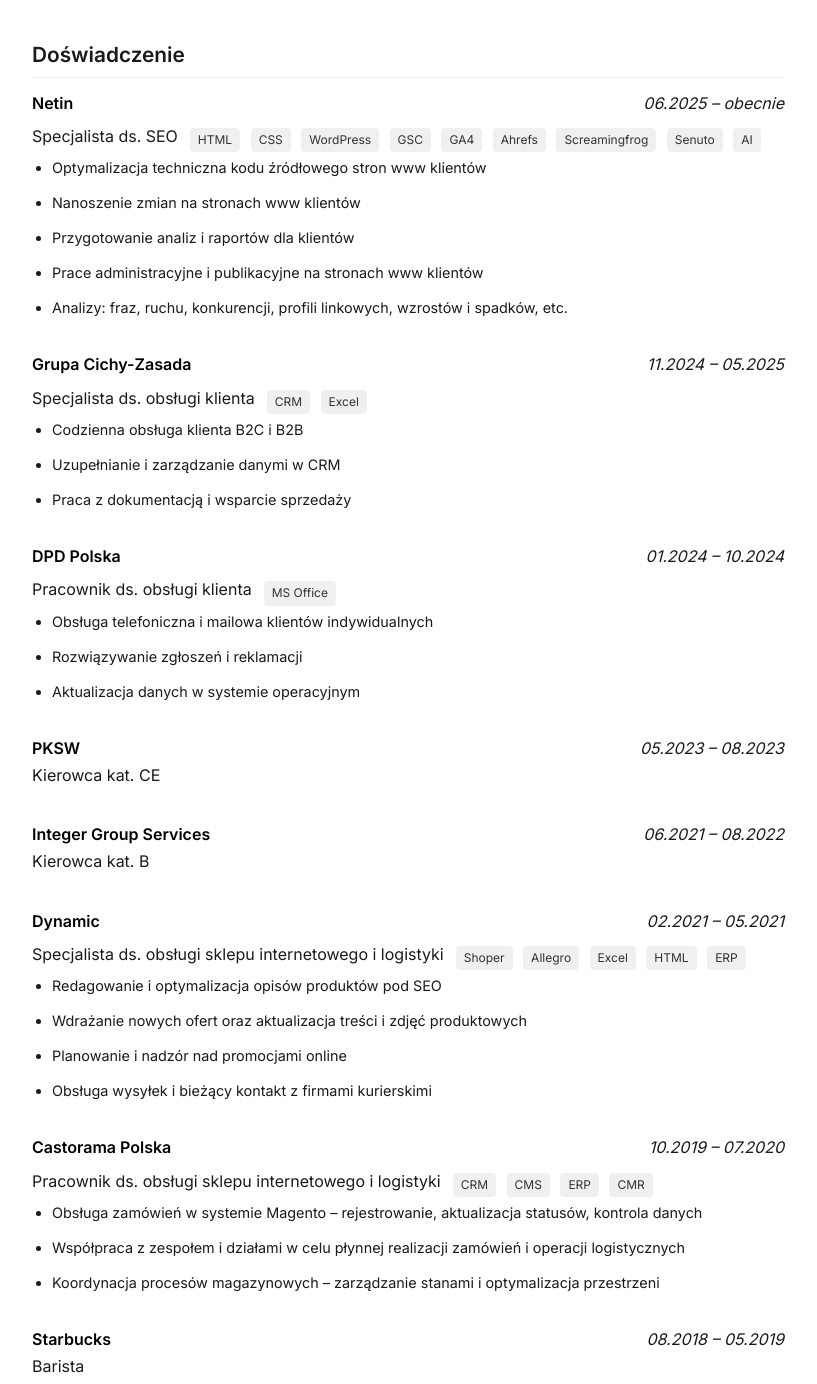
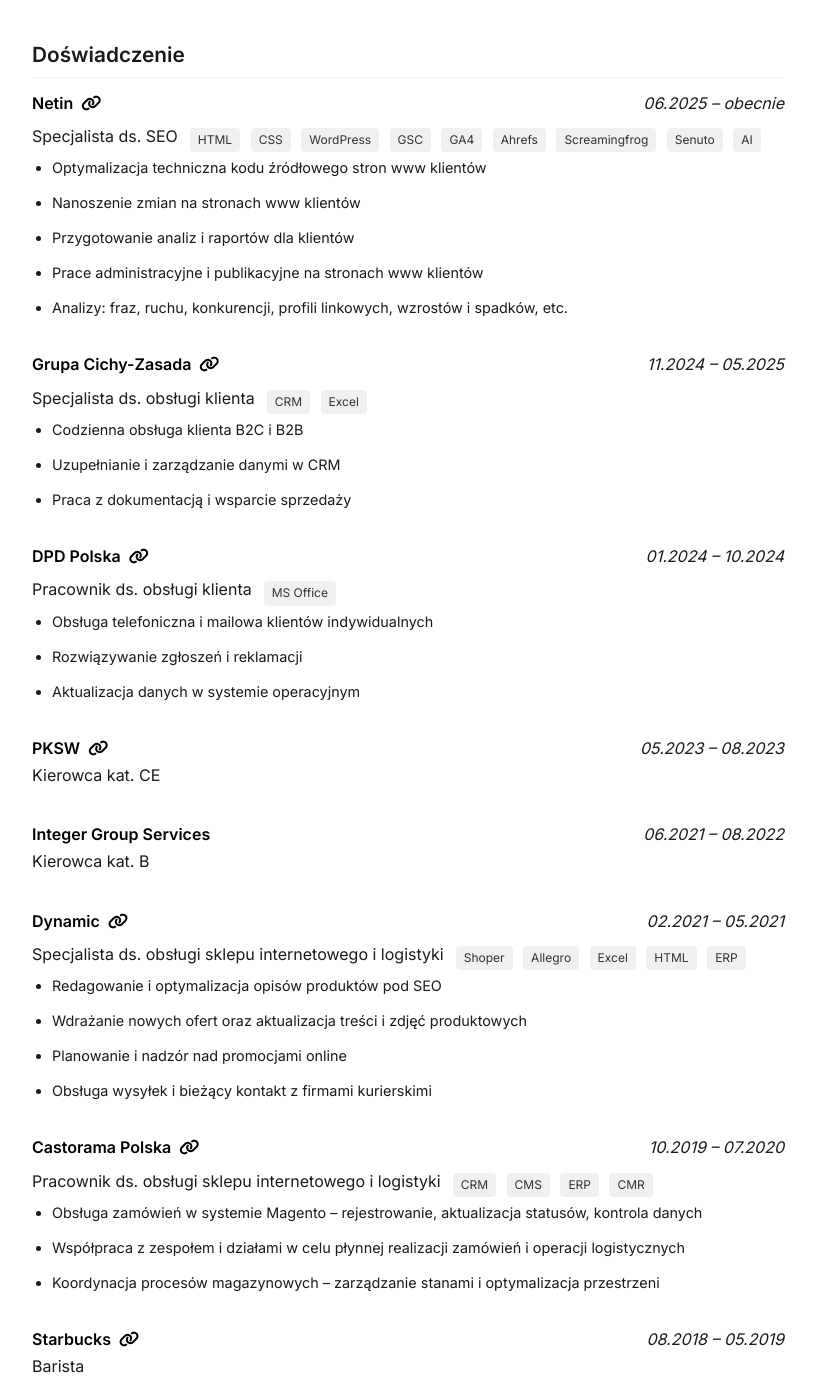
Before and after one commit to luuski/luuski.github.io, a plain HTML site: page index.html in a window 1280 px wide. Shown: the part 377-1761 px from the top of the page, without its empty margins (232-1049 px from the left). Drawn offline with Linux system fonts and the light colour scheme.

Commit message:
index.html

```diff
--- a/index.html
+++ b/index.html
@@ -6,6 +6,7 @@
   <title>Łukasz Grzywanowski – CV</title>
   <link href="https://fonts.googleapis.com/css2?family=Inter:wght@400;600&display=swap" rel="stylesheet" />
   <link href="https://cdnjs.cloudflare.com/ajax/libs/font-awesome/6.5.0/css/all.min.css" rel="stylesheet">
+  <link rel="stylesheet" href="https://cdnjs.cloudflare.com/ajax/libs/font-awesome/6.5.0/css/all.min.css">
   <style>
     :root {
       --bg: #ffffff;
@@ -331,7 +332,8 @@
 
   <div class="experience-entry">
     <div class="experience-header">
-      <a href="https://netin.pro/" target="_blank">Netin</a>
+      <a href="https://netin.pro/" target="_blank">Netin <i class="fas fa-link" style="margin-left: 4px;"></i>
+      </a>
       <div><em>06.2025 – obecnie</em></div>
     </div>
     <div class="experience-meta">
@@ -359,7 +361,8 @@
 
   <div class="experience-entry">
     <div class="experience-header">
-      <a href="https://cichy-zasada.pl" target="_blank" rel="nofollow">Grupa Cichy-Zasada</a>
+      <a href="https://cichy-zasada.pl" target="_blank" rel="nofollow">Grupa Cichy-Zasada <i class="fas fa-link" style="margin-left: 4px;"></i>
+      </a>
       <div><em>11.2024 – 05.2025</em></div>
     </div>
     <div class="experience-meta">
@@ -378,7 +381,8 @@
 
   <div class="experience-entry">
     <div class="experience-header">
-      <a href="https://www.dpd.com/pl/pl/" target="_blank" rel="nofollow">DPD Polska</a>
+      <a href="https://www.dpd.com/pl/pl/" target="_blank" rel="nofollow">DPD Polska <i class="fas fa-link" style="margin-left: 4px;"></i>
+      </a>
       <div><em>01.2024 – 10.2024</em></div>
     </div>
     <div class="experience-meta">
@@ -396,7 +400,8 @@
 
   <div class="experience-entry">
     <div class="experience-header">
-      <a href="https://www.gowork.pl/pksw-sp.-z-o.o.,21569018/dane-kontaktowe-firmy" target="_blank" rel="nofollow">PKSW</a>
+      <a href="https://www.gowork.pl/pksw-sp.-z-o.o.,21569018/dane-kontaktowe-firmy" target="_blank" rel="nofollow">PKSW <i class="fas fa-link" style="margin-left: 4px;"></i>
+      </a>
       <div><em>05.2023 – 08.2023</em></div>
     </div>
     <div class="experience-position">Kierowca kat. CE</div>
@@ -412,7 +417,8 @@
 
   <div class="experience-entry">
     <div class="experience-header">
-      <a href="https://www.dynamic-pigna.pl/" target="_blank" rel="nofollow">Dynamic</a>
+      <a href="https://www.dynamic-pigna.pl/" target="_blank" rel="nofollow">Dynamic <i class="fas fa-link" style="margin-left: 4px;"></i>
+      </a>
       <div><em>02.2021 – 05.2021</em></div>
     </div>
     <div class="experience-meta">
@@ -435,7 +441,8 @@
 
   <div class="experience-entry">
     <div class="experience-header">
-      <a href="https://www.castorama.pl/" target="_blank" rel="nofollow">Castorama Polska</a>
+      <a href="https://www.castorama.pl/" target="_blank" rel="nofollow">Castorama Polska <i class="fas fa-link" style="margin-left: 4px;"></i>
+      </a>
       <div><em>10.2019 – 07.2020</em></div>
     </div>
     <div class="experience-meta">
@@ -456,7 +463,8 @@
 
   <div class="experience-entry">
     <div class="experience-header">
-      <a href="https://www.starbucks.pl/" target="_blank" rel="nofollow">Starbucks</a>
+      <a href="https://www.starbucks.pl/" target="_blank" rel="nofollow">Starbucks <i class="fas fa-link" style="margin-left: 4px;"></i>
+      </a>
       <div><em>08.2018 – 05.2019</em></div>
     </div>
     <div class="experience-position">Barista</div>
```
